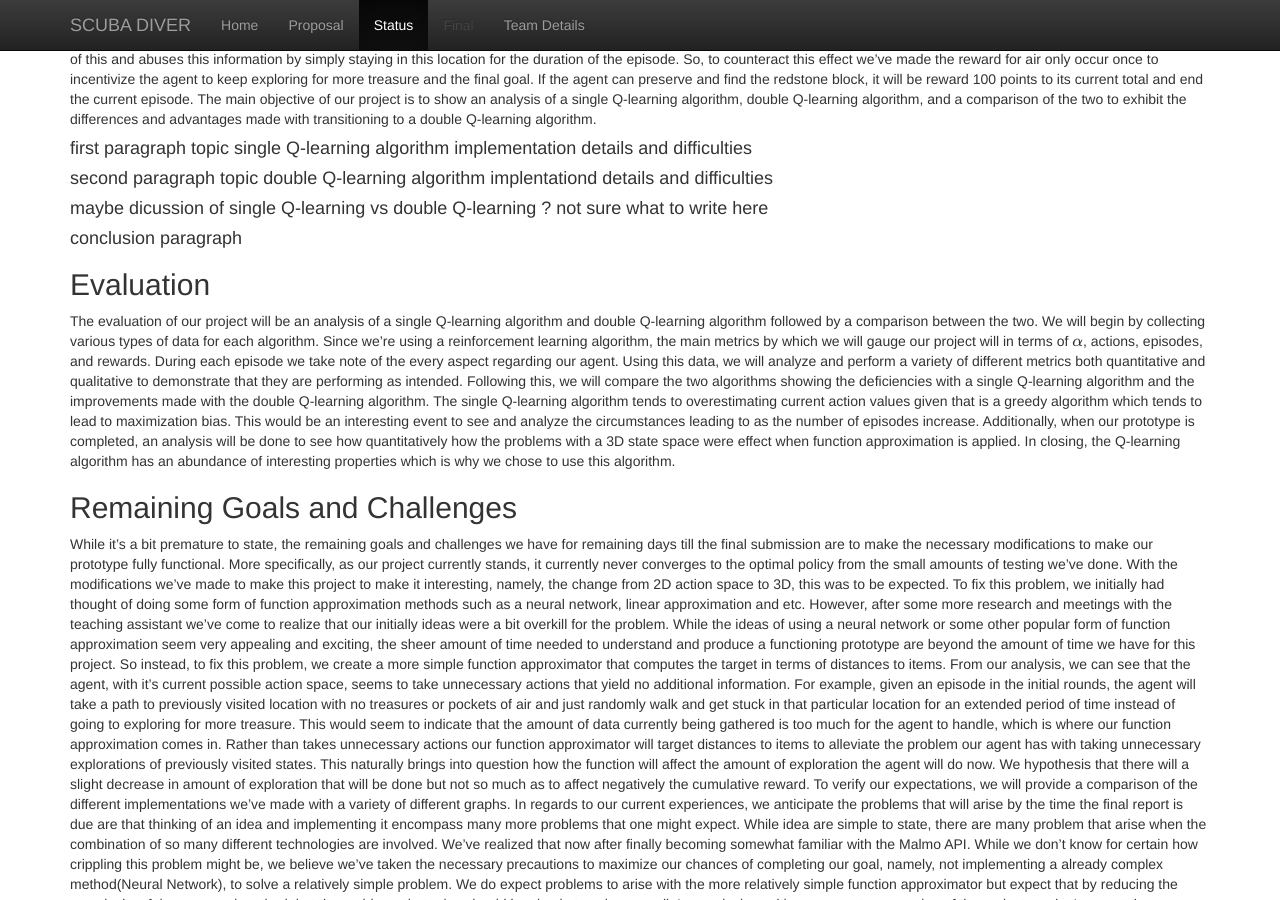
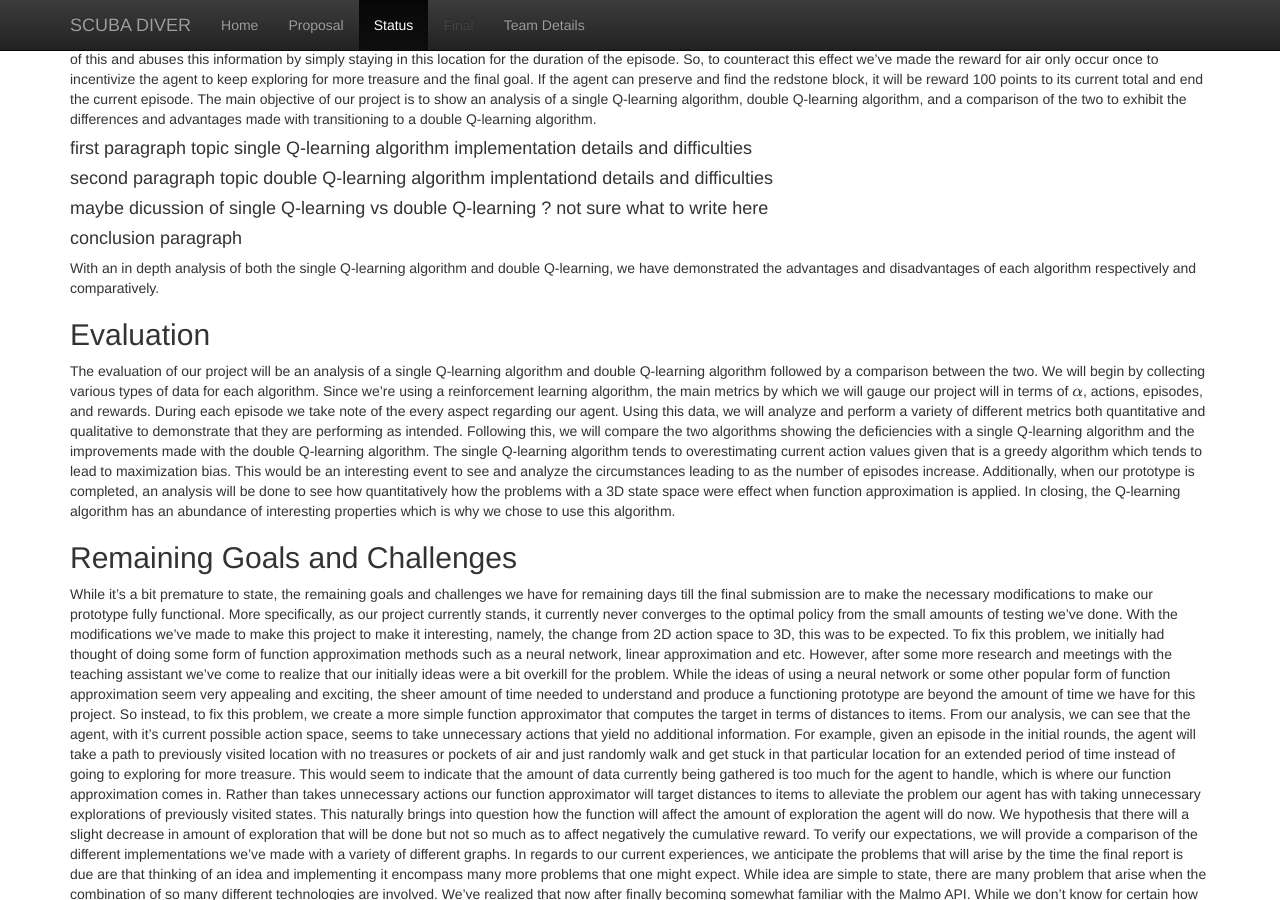
Before and after one commit to andrewdoh/scuba_diver, a Jekyll site: the page built from docs/status.md, in a window 1280 px wide and 900 px high, scrolled down 1106 px. Built offline with Jekyll 4.4.1, drawn with Linux system fonts in a browser that asks for light colours; formulas are drawn with MathJax 3.

Commit message:
Update status.md

```diff
--- a/docs/status.md
+++ b/docs/status.md
@@ -26,6 +26,7 @@ For our project, we use Q-learning as the basis for our agent to explore a custo
 #### maybe dicussion of single Q-learning vs double Q-learning ? not sure what to write here ####
 
 #### conclusion paragraph ####
+With an in depth analysis of both the single Q-learning algorithm and double Q-learning, we have demonstrated the advantages and disadvantages of each algorithm respectively and comparatively.
 
 ## Evaluation ##
 The evaluation of our project will be an analysis of a single Q-learning algorithm and double Q-learning algorithm followed by a comparison between the two. We will begin by collecting various types of data for each algorithm. Since we're using a reinforcement learning algorithm, the main metrics by which we will gauge our project will in terms of $$\alpha$$, actions, episodes, and rewards. During each episode we take note of the every aspect regarding our agent. Using this data, we will analyze and perform a variety of different metrics both quantitative and qualitative to demonstrate that they are performing as intended. Following this, we will compare the two algorithms showing the deficiencies with a single Q-learning algorithm and the improvements made with the double Q-learning algorithm. The single Q-learning algorithm tends to overestimating current action values given that is a greedy algorithm which tends to lead to maximization bias. This would be an interesting event to see and analyze the circumstances leading to as the number of episodes increase. Additionally, when our prototype is completed, an analysis will be done to see how quantitatively how the problems with a 3D state space were effect when function approximation is applied. In closing, the Q-learning algorithm has an abundance of interesting properties which is why we chose to use this algorithm.
```
